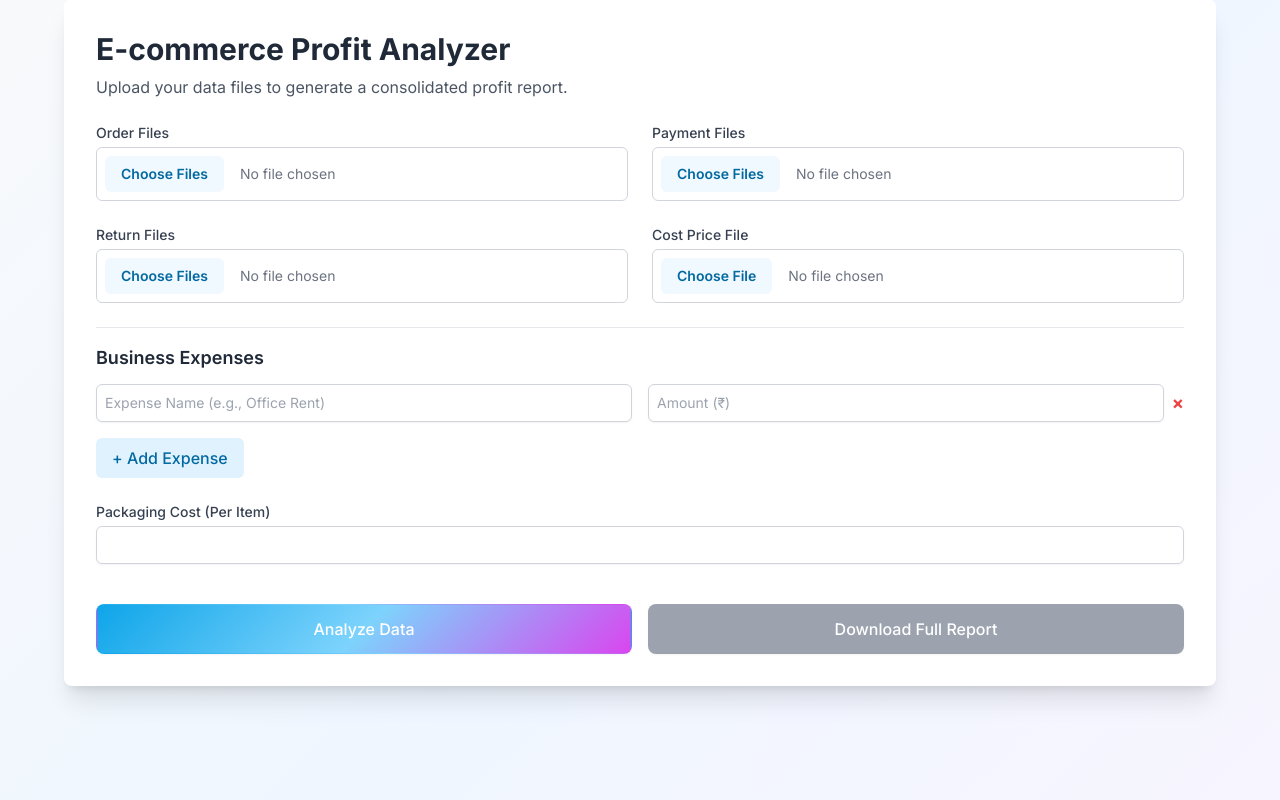
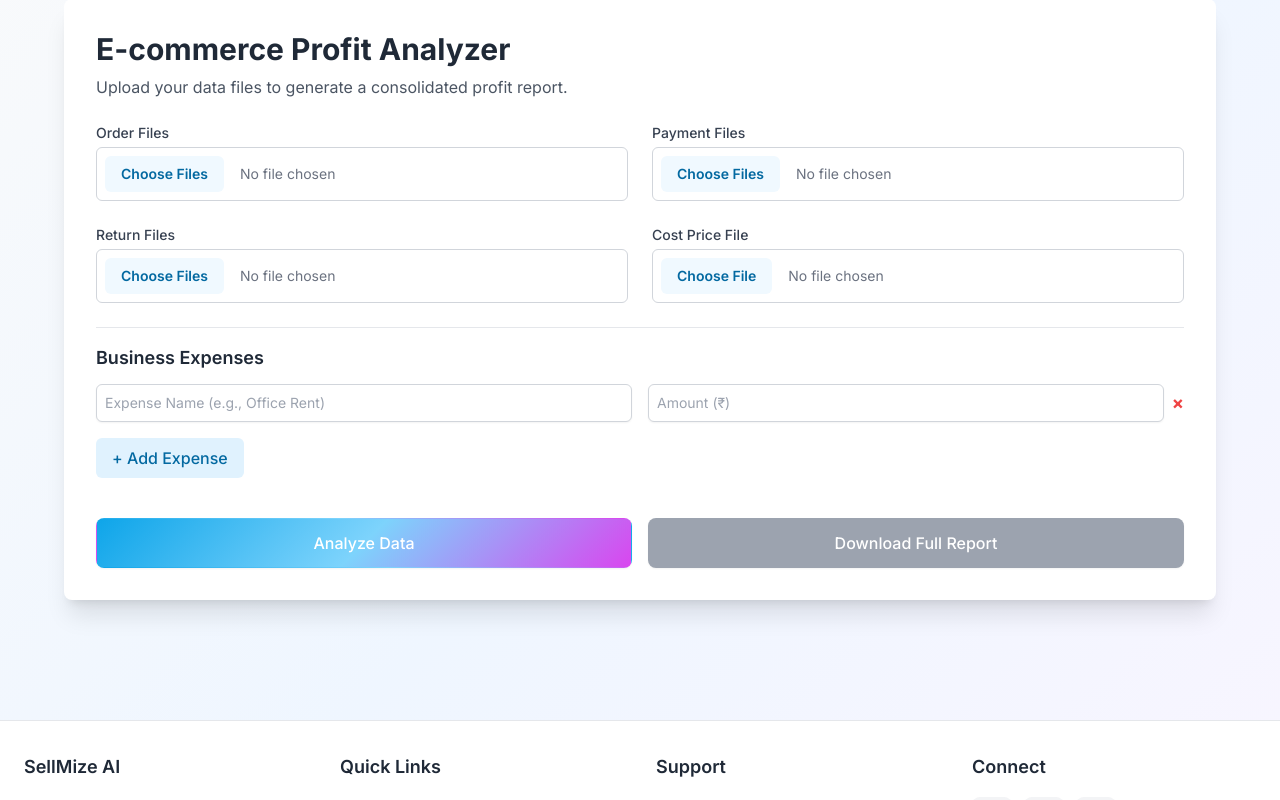
Before and after one commit to Akbarhusain12/Sellmize, a Flask app: page /analyzer in a window 1280 px wide. Shown: the part 139-939 px from the top of the page. Run offline with Flask 3, Linux system fonts and the light colour scheme; some libraries are stand-ins or nearby versions.

Commit message:
removed packing field

```diff
--- a/application.py
+++ b/application.py
@@ -168,7 +168,6 @@ def analyze():
 
         # --- 2. Get Dynamic Expenses ---
         dynamic_expenses = {}
-        packaging_cost = 0  # Default
 
         # Loop through all form fields dynamically
         for key, value in request.form.items():
@@ -180,11 +179,7 @@ def analyze():
                     dynamic_expenses[expense_name] = expense_value
                 except ValueError:
                     return jsonify({'success': False, 'error': f'Invalid amount for {expense_name}.'}), 400
-            elif key == "packaging_cost":
-                try:
-                    packaging_cost = float(value)
-                except ValueError:
-                    return jsonify({'success': False, 'error': 'Invalid packaging cost value.'}), 400
+
 
         # Ensure at least one expense exists
         if not dynamic_expenses:
@@ -226,7 +221,6 @@ def analyze():
                 payment_files=payment_paths,
                 return_files=return_paths,
                 cost_price_file=cost_price_path,
-                packaging_cost=packaging_cost,
                 dynamic_expenses=dynamic_expenses,
                 output_folder=app.config['OUTPUT_FOLDER']
             )
@@ -280,7 +274,6 @@ def analyze():
                     'Total Quantity': 'total_quantity',
                     'Total Payment': 'total_payment',
                     'Total Cost': 'total_cost',
-                    'Total Packing': 'total_packing',
                     'Total Amz Fees': 'total_amz_fees',
                     'Net Profit': 'net_profit'
                 }
@@ -356,7 +349,6 @@ def process_files():
         try:
             advertisement_cost = float(request.form.get('advertisement_cost', 0))
             stitching_cost = float(request.form.get('stitching_cost', 0))
-            packaging_cost = float(request.form.get('packing_cost', 0))
         except ValueError:
             flash('Error: Costs must be valid numbers.')
             return redirect(url_for('index'))
--- a/templates/analyzer.html
+++ b/templates/analyzer.html
@@ -371,22 +371,6 @@
               >
                 + Add Expense
               </button>
-
-              <div class="mt-6">
-                <label
-                  for="packaging_cost"
-                  class="block text-sm font-medium text-gray-700"
-                  >Packaging Cost (Per Item)</label
-                >
-                <input
-                  type="number"
-                  name="packaging_cost"
-                  id="packaging_cost"
-                  step="0.01"
-                  required
-                  class="mt-1 block w-full rounded-md border-gray-300 shadow-sm focus:border-primary-500 focus:ring-primary-500 sm:text-sm p-2 border"
-                />
-              </div>
             </div>
 
             <div class="grid grid-cols-1 md:grid-cols-2 gap-4 pt-4">
@@ -457,17 +441,6 @@
                 >
                   <p class="text-sm text-gray-600 mb-1">Total Cost</p>
                   <p class="text-2xl font-bold text-orange-700" id="totalCost">
-                    -
-                  </p>
-                </div>
-                <div
-                  class="bg-purple-50 p-4 rounded-lg border border-purple-200"
-                >
-                  <p class="text-sm text-gray-600 mb-1">Total Packing</p>
-                  <p
-                    class="text-2xl font-bold text-purple-700"
-                    id="totalPacking"
-                  >
                     -
                   </p>
                 </div>
@@ -1056,8 +1029,6 @@
               document.getElementById("totalCost").textContent = formatCurrency(
                 result.summary.total_cost
               );
-              document.getElementById("totalPacking").textContent =
-                formatCurrency(result.summary.total_packing);
               // --- Populate Net Profit/Loss Card ---
               const netProfitValue = result.summary.net_profit;
               const profitContainer =
```
Also changed, not shown: ecommerce_analyzer.py (+3 -7 lines).
